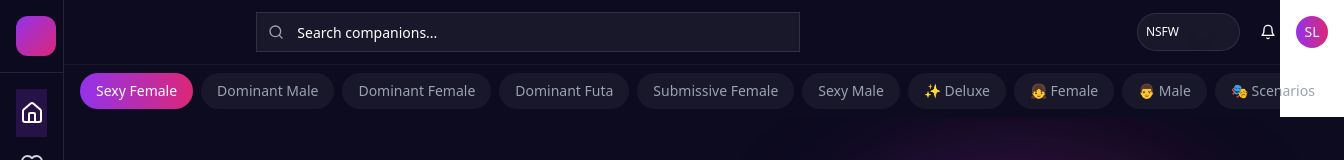
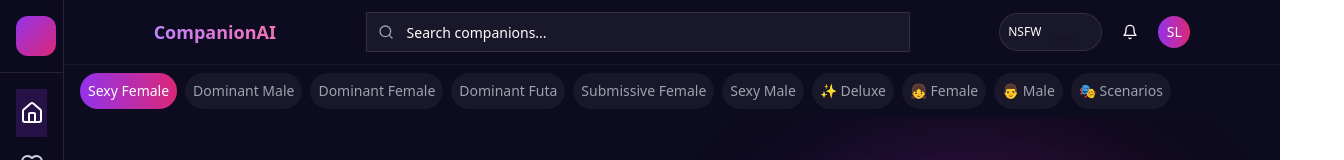
Before and after one commit to nischal119/project-nebula-, a Next.js app: page / in a window 1280 px wide. Shown: the top 160 px of the page, 1344 px wide, since content can reach past the window. Built offline with nearby package versions, Linux system fonts and the light colour scheme.

Commit message:
fixed header overflow issue . and sidebar

```diff
--- a/components/layout/header.tsx
+++ b/components/layout/header.tsx
@@ -44,16 +44,16 @@ export function Header() {
   return (
     <div
       className={cn(
-        "sticky top-0 z-50 transition-all duration-200 w-full",
+        "sticky top-0 z-50 transition-all duration-200 w-full ",
         isScrolled
           ? "bg-[#1A1B1E]/95 backdrop-blur-md border-b border-white/10"
           : "bg-transparent"
       )}
     >
       {/* Top Bar */}
-      <div className="flex items-center h-16 px-4">
+      <div className="flex items-center justify-evenly h-16 px-4">
         {/* Left Section */}
-        <div className="flex items-center gap-4">
+        <div className="flex items-center  gap-4">
           <Button
             variant="ghost"
             size="icon"
@@ -62,10 +62,13 @@ export function Header() {
           >
             <Menu className="w-5 h-5" />
           </Button>
+          <span className="text-lg font-bold bg-gradient-to-r from-purple-400 to-pink-400 bg-clip-text text-transparent">
+            CompanionAI
+          </span>
         </div>
 
         {/* Center Section - Search (Desktop Only) */}
-        <div className="hidden md:flex flex-1 max-w-xl mx-auto px-4">
+        <div className="hidden md:flex flex-1 max-w-xl  px-4">
           <div className="relative w-full">
             <Input
               placeholder="Search companions..."
@@ -76,7 +79,7 @@ export function Header() {
         </div>
 
         {/* Right Section */}
-        <div className="flex items-center gap-2 ml-auto">
+        <div className="flex items-center gap-2 ">
           {/* NSFW Toggle - Always visible but compact on mobile */}
           <div className="flex items-center gap-2 px-2 py-1.5 bg-white/5 rounded-full border border-white/10">
             <span className="text-xs font-medium">NSFW</span>
@@ -112,7 +115,7 @@ export function Header() {
                 transition={{ delay: index * 0.05 }}
                 onClick={() => setActiveCategory(category)}
                 className={cn(
-                  "px-4 py-2 rounded-full text-sm transition-all duration-200 whitespace-nowrap",
+                  " py-2 rounded-full text-sm transition-all duration-200 whitespace-nowrap p-2",
                   activeCategory === category
                     ? "bg-gradient-to-r from-purple-600 to-pink-600 text-white"
                     : "bg-white/5 text-gray-400 hover:bg-gradient-to-r hover:from-purple-600/20 hover:to-pink-600/20 hover:text-white"
--- a/components/layout/sidebar.tsx
+++ b/components/layout/sidebar.tsx
@@ -76,11 +76,6 @@ export function Sidebar() {
         <div className="p-4 border-b border-white/10">
           <div className="flex items-center gap-3">
             <div className="w-10 h-10 rounded-xl bg-gradient-to-br from-purple-600 to-pink-600 flex-shrink-0" />
-            {isSidebarOpen && (
-              <span className="text-xl font-bold bg-gradient-to-r from-purple-400 to-pink-400 bg-clip-text text-transparent">
-                CompanionAI
-              </span>
-            )}
           </div>
 
           {isSidebarOpen && (
```
